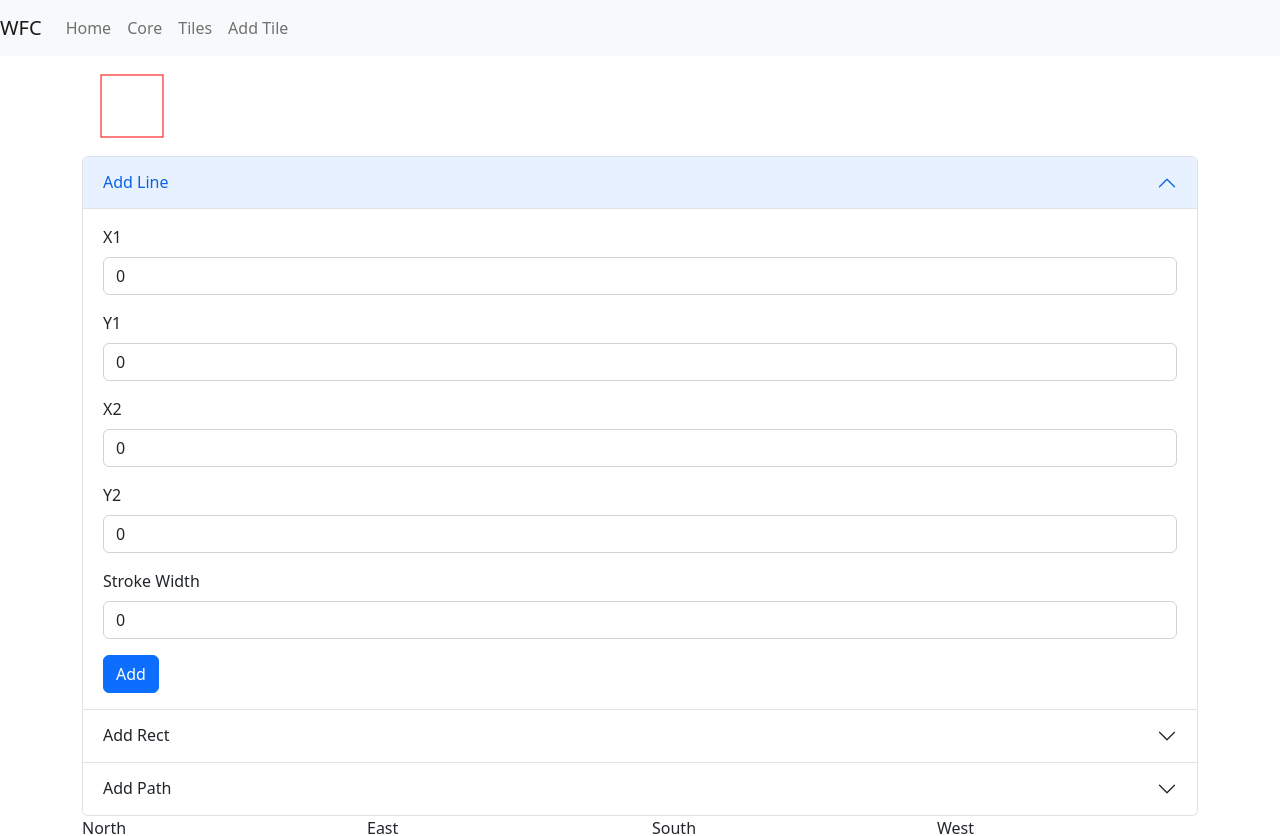
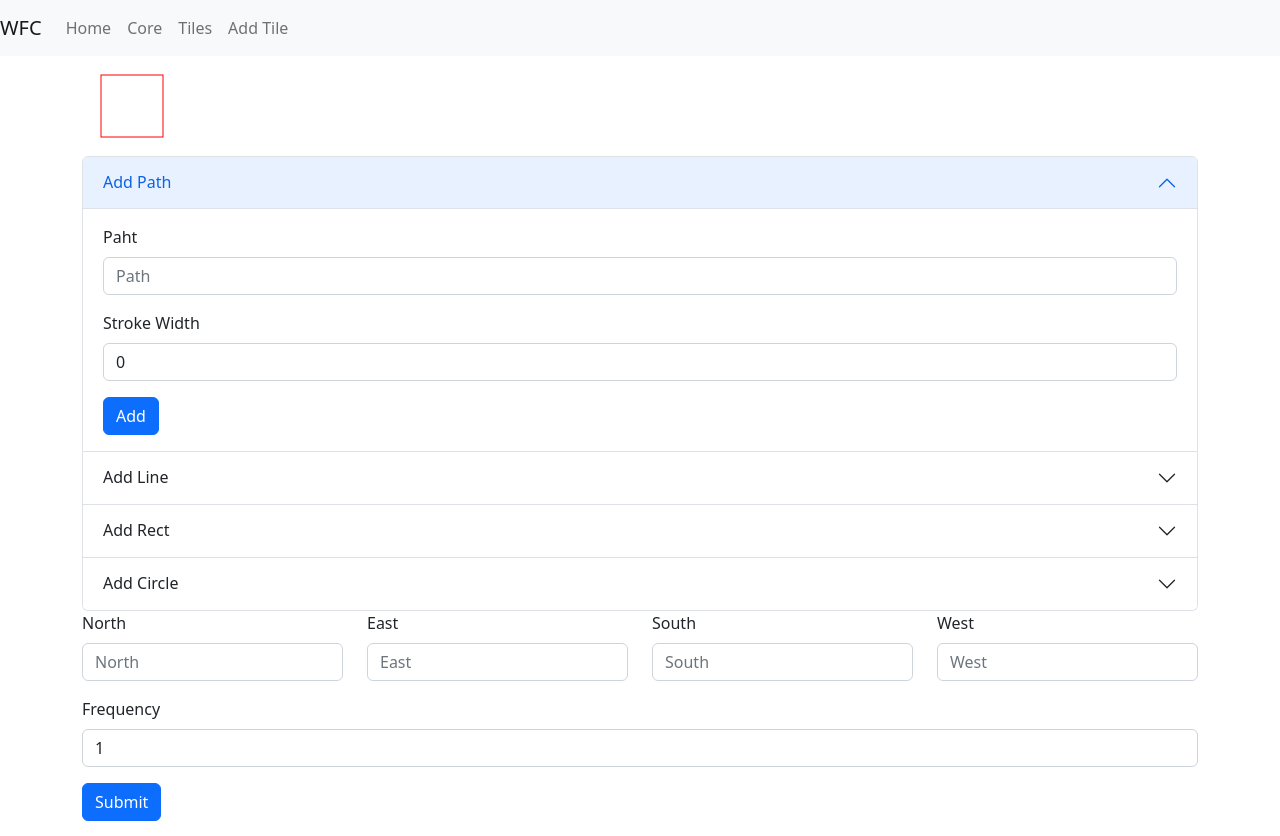
Before and after one commit to bugxd/wfc, a React (Create React App) app: page /tiles/add in a window 1280 px wide. Shown: the top 836 px of the page. Built offline with nearby package versions, Linux system fonts and the light colour scheme.

Commit message:
svg creator upgrad

```diff
--- a/src/components/SvgCreator.tsx
+++ b/src/components/SvgCreator.tsx
@@ -9,24 +9,55 @@ function SvgCreator({ callback }: SvgCreatorProps) {
   return(
     <Accordion defaultActiveKey="0">
       <Accordion.Item eventKey="0">
+        <Accordion.Header>Add Path</Accordion.Header>
+        <Accordion.Body>
+          <PathCreator callback={callback} />
+        </Accordion.Body>
+      </Accordion.Item>
+      <Accordion.Item eventKey="1">
         <Accordion.Header>Add Line</Accordion.Header>
         <Accordion.Body>
           <LineCreator callback={callback} />
         </Accordion.Body>
       </Accordion.Item>
-      <Accordion.Item eventKey="1">
+      <Accordion.Item eventKey="2">
         <Accordion.Header>Add Rect</Accordion.Header>
         <Accordion.Body>
           <RectCreator callback={callback} />
         </Accordion.Body>
       </Accordion.Item>
-      <Accordion.Item eventKey="2">
-        <Accordion.Header>Add Path</Accordion.Header>
+      <Accordion.Item eventKey="3">
+        <Accordion.Header>Add Circle</Accordion.Header>
         <Accordion.Body>
-          <PathCreator callback={callback} />
+          <CircleCreator callback={callback} />
         </Accordion.Body>
       </Accordion.Item>
     </Accordion>
+  )
+}
+
+function PathCreator({ callback }: SvgCreatorProps) {
+  const [path, setPath] = useState<string>("");
+  const [strokeWidth, setStrokeWidth] = useState<number>(0);
+
+  const handleSubmit = () => {
+    callback(`<path d="${path}" stroke="black" stroke-width="${strokeWidth}" fill="none" />`)
+  }
+
+  return (
+    <>
+      <Form.Group className="mb-3" controlId="formPath">
+        <Form.Label>Paht</Form.Label>
+        <Form.Control type="text" placeholder="Path" value={path} onChange={e => setPath(e.target.value)} />
+      </Form.Group>
+      <Form.Group className="mb-3" controlId="formStrokeWidth">
+        <Form.Label>Stroke Width</Form.Label>
+        <Form.Control type="number" placeholder="Stroke Width" value={strokeWidth} onChange={e => setStrokeWidth(+e.target.value)} />
+      </Form.Group>
+      <Button variant="primary" onClick={handleSubmit}>
+        Add
+      </Button>
+    </>
   )
 }
 
@@ -110,19 +141,29 @@ function RectCreator({ callback }: SvgCreatorProps) {
   )
 }
 
-function PathCreator({ callback }: SvgCreatorProps) {
-  const [path, setPath] = useState<string>("");
+function CircleCreator({ callback }: SvgCreatorProps) {
+  const [cx, setCX] = useState<number>(0);
+  const [cy, setCY] = useState<number>(0);
+  const [r, setR] = useState<number>(0);
   const [strokeWidth, setStrokeWidth] = useState<number>(0);
 
   const handleSubmit = () => {
-    callback(`<path d="${path}" stroke="black" stroke-width="${strokeWidth}" fill="none" />`)
+    callback(`<circle cx="${cx}" cy="${cy}" r="${r}" stroke="black" stroke-width="${strokeWidth}" fill="black" />`)
   }
 
   return (
     <>
-      <Form.Group className="mb-3" controlId="formPath">
-        <Form.Label>Paht</Form.Label>
-        <Form.Control type="text" placeholder="Path" value={path} onChange={e => setPath(e.target.value)} />
+      <Form.Group className="mb-3" controlId="formCX">
+        <Form.Label>CX</Form.Label>
+        <Form.Control type="number" placeholder="CX" value={cx} onChange={e => setCX(+e.target.value)} />
+      </Form.Group>
+      <Form.Group className="mb-3" controlId="formCY">
+        <Form.Label>CY</Form.Label>
+        <Form.Control type="number" placeholder="CY" value={cy} onChange={e => setCY(+e.target.value)} />
+      </Form.Group>
+      <Form.Group className="mb-3" controlId="formR">
+        <Form.Label>R</Form.Label>
+        <Form.Control type="number" placeholder="R" value={r} onChange={e => setR(+e.target.value)} />
       </Form.Group>
       <Form.Group className="mb-3" controlId="formStrokeWidth">
         <Form.Label>Stroke Width</Form.Label>
--- a/src/pages/Core.tsx
+++ b/src/pages/Core.tsx
@@ -5,7 +5,7 @@ import WFCCore from '../wfc/WFCCore';
 import '../styles/CorePage.css';
 import { TilesContext } from '../App';
 
-const GRID_COUNT: number = 10;
+const GRID_COUNT: number = 20;
 
 function CorePage() {
   const { state } = useContext(TilesContext);
@@ -74,7 +74,7 @@ function CorePage() {
     return () => {
       clearInterval(interval);
     };
-  }, [state.tiles, state.cellSize, height, width]);
+  }, [state.tiles, state.frequencies, state.cellSize, height, width]);
 
   return (
     <table>
```
